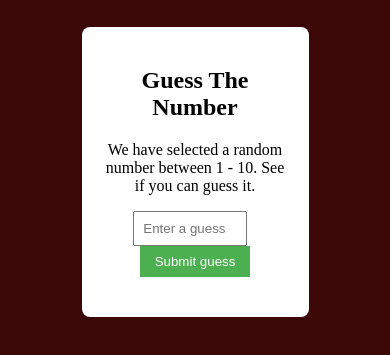
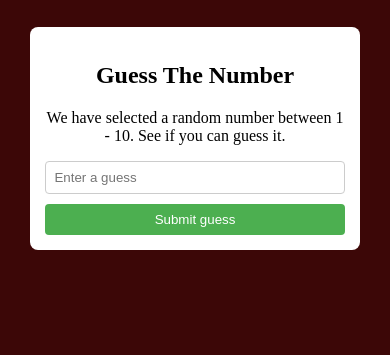
Before and after one commit to anshul-1403/Guessing-Number, a plain HTML site: page index.html in a window 390 px wide. Shown: the part 61-416 px from the top of the page. Drawn offline with Linux system fonts and the light colour scheme.

Commit message:
Update index.html

```diff
--- a/index.html
+++ b/index.html
@@ -5,7 +5,8 @@
     <meta name="viewport" content="width=device-width, initial-scale=1.0">
     <title>Number Guessing Game</title>
 <style>
-        body {
+        body
+        {
             background-color: #3c0707;
             color: white;
             text-align: center;
@@ -14,7 +15,8 @@
         {
            background-color: white;
            color: black;
-            width: 50%;
+           width: 80%;
+           max-width: 500px;
            margin: 30px auto;
            padding: 20px;
            border-radius: 8px;
@@ -22,8 +24,11 @@
         input[type="text"]
         {
            padding: 8px;
-            width: 50%;
-            margin-right: 10px;
+           width: 80%;
+           margin-bottom: 10px;
+           border: 1px solid #ccc;
+           border-radius: 4px;
+           box-sizing: border-box;
         }
         button
         {
@@ -32,14 +37,24 @@
            color: white;
            border: none;
            cursor: pointer;
+           border-radius: 4px;
+           width: 80%;
         }
+
         button:hover
         {
            background-color: #45a049;
         }
-        .message
+       @media (max-width: 600px)
         {
-            margin-top: 20px;
+           input[type="text"], button
+           {
+               width: 100%;
+           }
+           .container
+           {
+              padding: 15px;
+           }
         }
     </style>
 </head>
```
Lines whose indentation alone changed are shown as unchanged.
